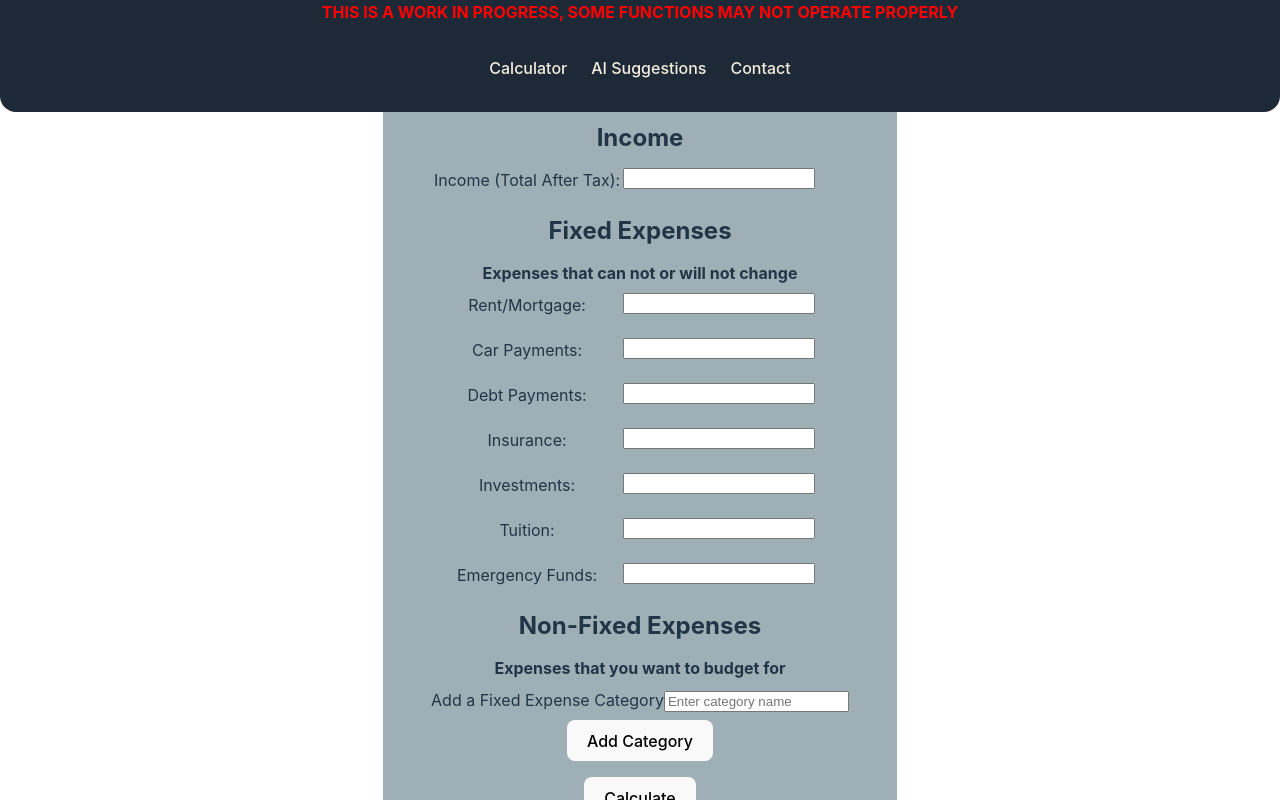
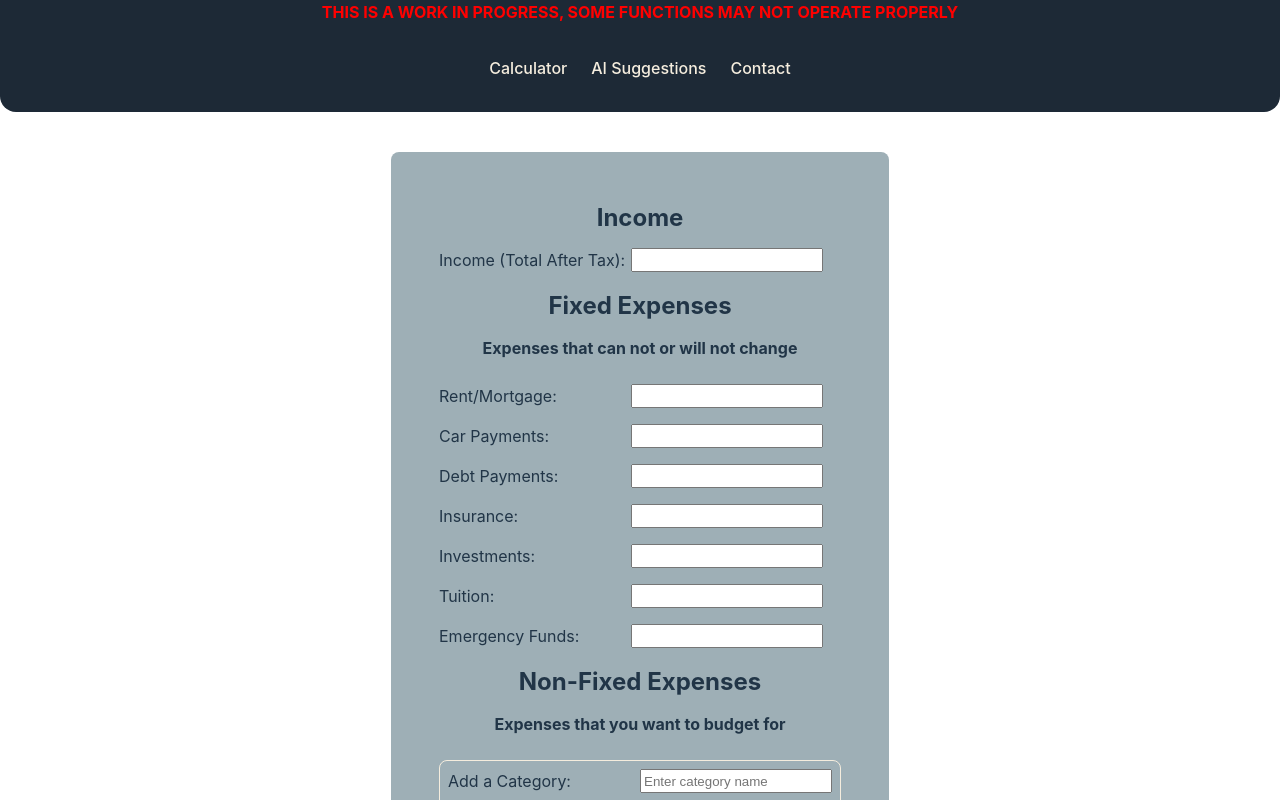
Before and after one commit to harveyji1/HarveysBudgetTool, a React (Vite) app: page / in a window 1280 px wide. Shown: the top 800 px of the page. Built offline with nearby package versions, Linux system fonts and the light colour scheme.

Commit message:
styling for addCategory

```diff
--- /dev/null
+++ b/src/components/Calculator/AddCategory.css
@@ -0,0 +1,6 @@
+.addCategory{
+    margin: 1rem 0rem;
+    padding: .5rem;
+    border-radius: .5rem;
+    border: 1px solid var(--bright-color);
+}
--- a/src/components/Calculator/AddCategory.tsx
+++ b/src/components/Calculator/AddCategory.tsx
@@ -1,3 +1,4 @@
+import './AddCategory.css';
 import { useState } from 'react';
 import Button from 'react-bootstrap/Button';
 import Form from 'react-bootstrap/Form';
@@ -19,13 +20,15 @@ function AddCategory({ onAddCategory }: AddCategoryProps) {
   return (
     <div className="addCategory">
       <Form.Group>
-        <Form.Label>Add a Fixed Expense Category</Form.Label>
+        <div className='formField'>
+        <Form.Label>Add a Category: </Form.Label>
         <Form.Control
           type="text"
           value={newCategoryName}
           onChange={(e) => setNewCategoryName(e.target.value)}
           placeholder="Enter category name"
         />
+        </div>
       </Form.Group>
       <Button onClick={handleAdd} className="mt-2">
         Add Category
--- a/src/components/Calculator/Calculator.css
+++ b/src/components/Calculator/Calculator.css
@@ -2,7 +2,7 @@
     background-color: var(--primary-color);
     padding: 2rem;
     border-radius: .5rem;
-    margin-top: 2.5rem;
+    margin-top: 7.5rem;
 }
 .calculatorInputs{
     margin: 1rem;
@@ -20,9 +20,9 @@
     margin-bottom: 1rem;
 }
 
-.form-control{
+/* .form-control{
     margin-bottom: .5rem;
-}
+} */
 
 
 .categoryHeader{
@@ -30,5 +30,9 @@ margin-bottom: .75rem;
 }
 
 .categoryDesc{
-    margin-bottom: .5rem;
+    margin-bottom: 1.5rem;
 }
+
+.form-label{
+    text-align: left;
+}
```
